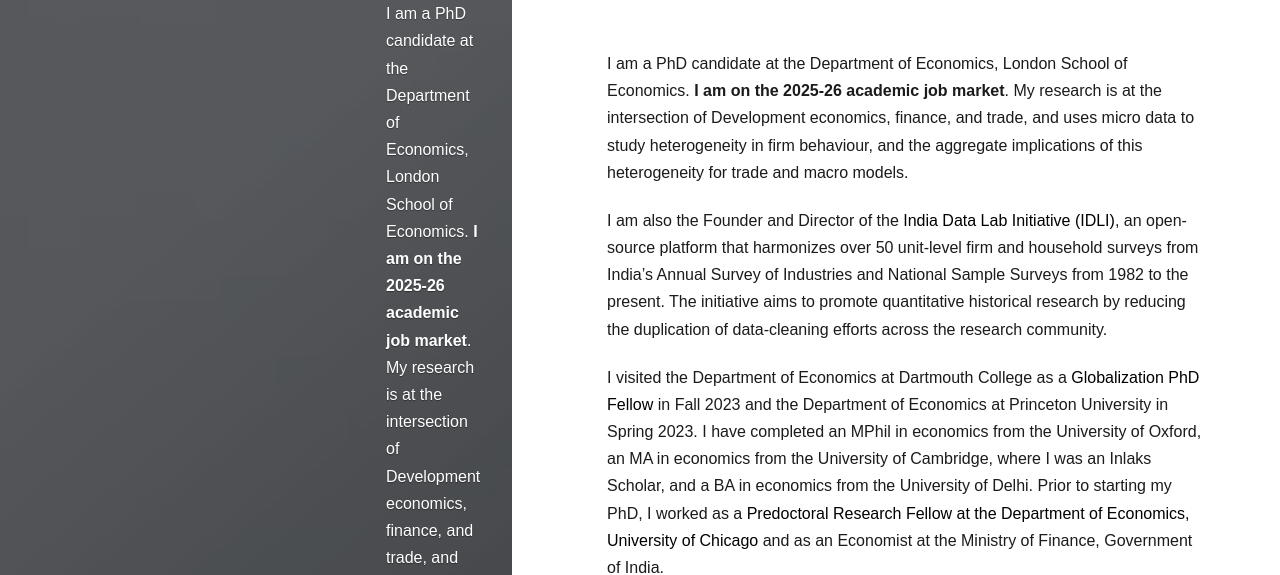
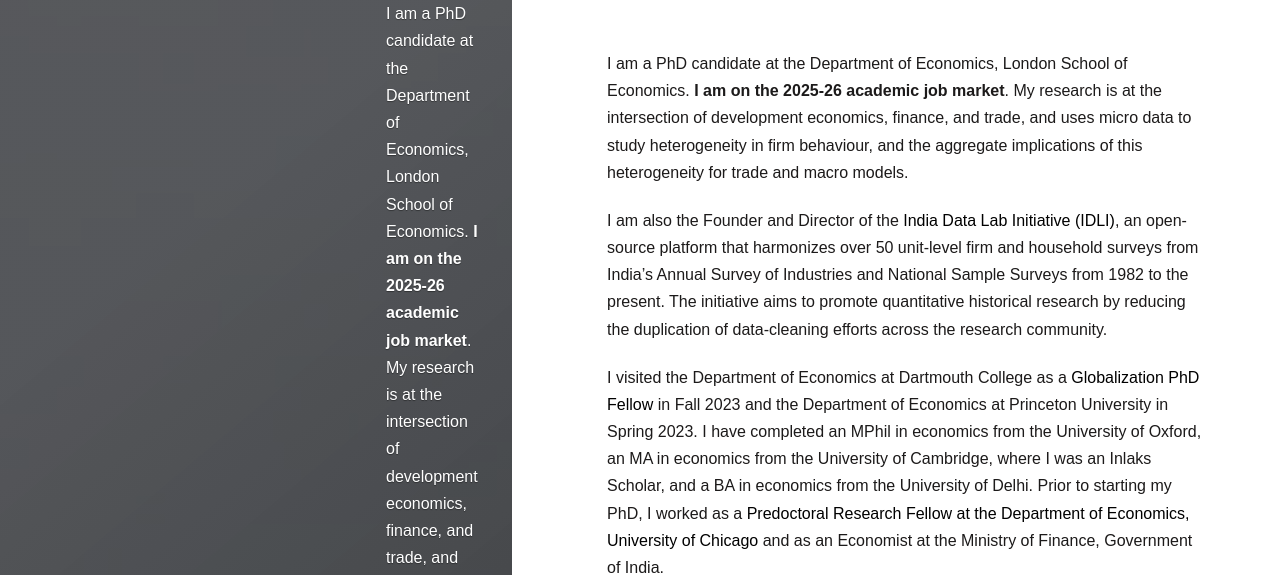
Before and after one commit to ananyakotia/ananyakotia.github.io, a Jekyll site: the page built from index.html, in a window 1280 px wide. Shown: the top 575 px of the page. Built offline with Jekyll 4.4.1, drawn with Linux system fonts in a browser that asks for light colours; some web fonts are replaced; the list of posts is cut into pages by our own code; some of the changed text lies outside the part shown.

```diff
--- a/pages/about.markdown
+++ b/pages/about.markdown
@@ -5,7 +5,7 @@ hide_title: true
 permalink: /about/
 ---
 
-I am a PhD candidate at the Department of Economics, London School of Economics. <strong>I am on the 2025-26 academic job market</strong>. My research is at the intersection of Development economics, finance, and trade, and uses micro data to study heterogeneity in firm behaviour, and the aggregate implications of this heterogeneity for trade and macro models.
+I am a PhD candidate at the Department of Economics, London School of Economics. <strong>I am on the 2025-26 academic job market</strong>. My research is at the intersection of development economics, finance, and trade, and uses micro data to study heterogeneity in firm behaviour, and the aggregate implications of this heterogeneity for trade and macro models.
 
 I am also the Founder and Director of the <a href="https://idli.dev" target="_blank">India Data Lab Initiative (IDLI)</a>, an open-source platform that harmonizes over 50 unit-level firm and household surveys from India's Annual Survey of Industries and  National Sample Surveys from 1982 to the present. The initiative aims to promote quantitative historical research by reducing the duplication of  data-cleaning efforts across the research community.
 
```
Also changed, not shown: 3 other files.
